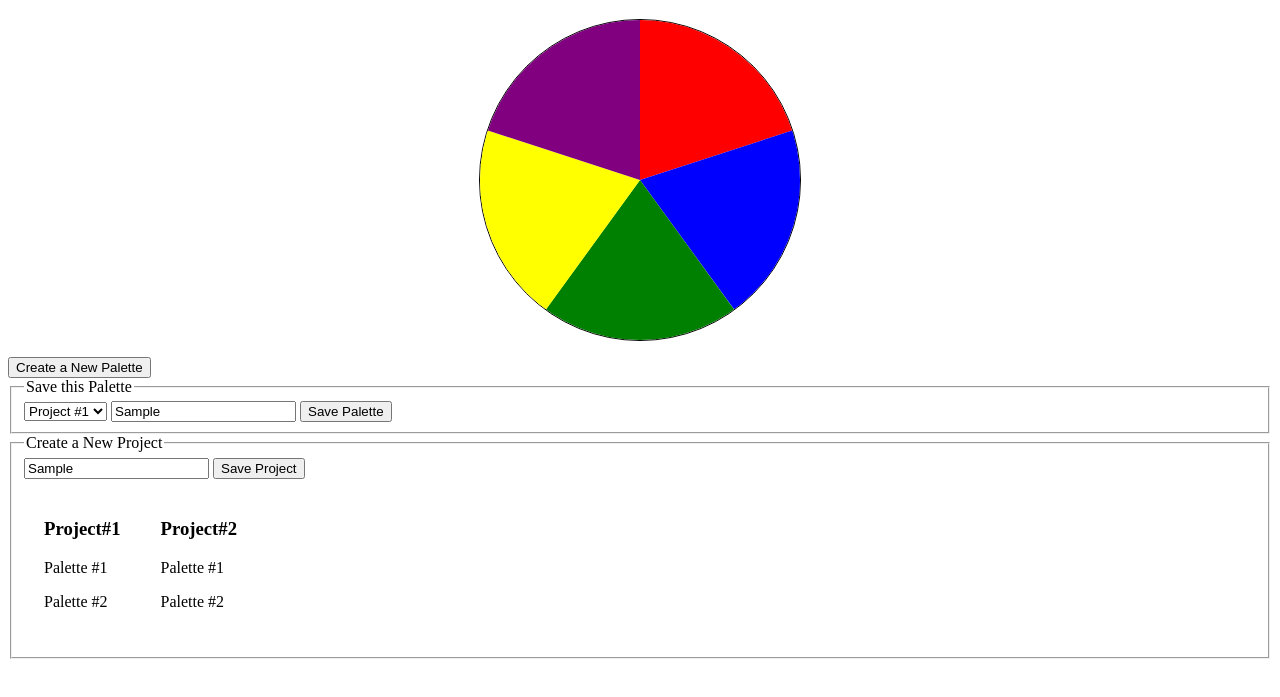
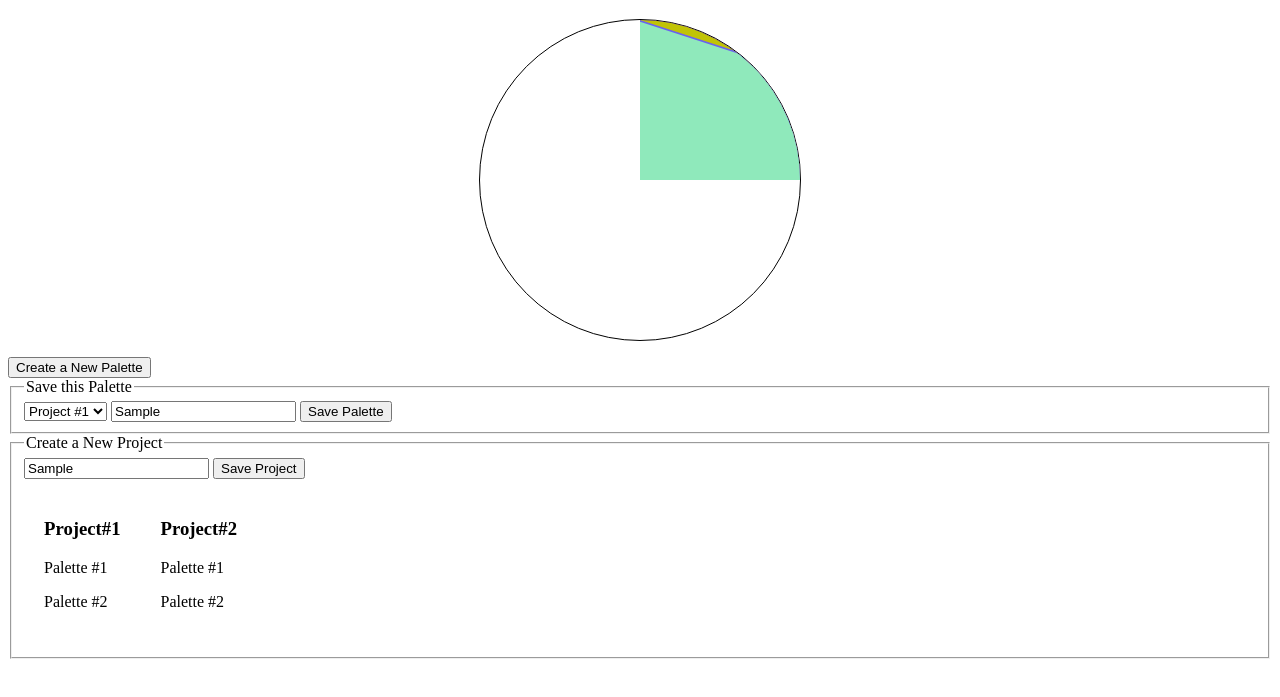
Before and after one commit to Tobin-jn/bouquet-palette, a website: page public/index.html in a window 1280 px wide. Both pictures are taken after typing "Sample", "Sample" into the empty fields and a click on the button "Create a New Palette". Shown: the part 61-758 px from the top of the page. Drawn offline with Linux system fonts and the light colour scheme.

Commit message:
Generate all new colors of color wheel on click

```diff
--- a/public/css/styles.css
+++ b/public/css/styles.css
@@ -35,23 +35,23 @@ li {
   padding-top: 20px;
 }
 
-li:first-child {
+.color1 {
   transform: rotate(0deg) skewY(-18deg);
   background: red;
 }
-li:nth-child(2) {
+.color2 {
   transform: rotate(72deg) skewY(-18deg);
   background: blue;
 }
-li:nth-child(3) {
+.color3 {
   transform: rotate(144deg) skewY(-18deg);
   background: green;
 }
-li:nth-child(4) {
+.color4 {
   transform: rotate(216deg) skewY(-18deg);
   background: yellow;
 }
-li:nth-child(5) {
+.color5 {
   transform: rotate(288deg) skewY(-18deg);
   background: purple;
 }
--- a/public/js/script.js
+++ b/public/js/script.js
@@ -1,6 +1,7 @@
 // const hexCode = require('../utilities/utilities.js');
 
 const $createPalette = $('.create-palette')
+
 
 $createPalette.on('click', generatePalette)
 
@@ -11,15 +12,23 @@ function generatePalette() {
   const codeFour = generateHexCode()
   const codeFive = generateHexCode()
 
-  console.log(codeOne, codeTwo, codeThree, codeFour, codeFive)
-  //create hex code
+  updateColors(codeOne, codeTwo, codeThree, codeFour, codeFive)
 }
 
-//create a hex code at random
-//numbers 0-255
-// ABCDEF
+function updateColors(codeOne, codeTwo, codeThree, codeFour, codeFive) {
 
-  const generateHexCode = () => {
+  $('.color1').css('background', codeOne)
+  $('li:nth-child(2)').css('background', codeTwo)
+  $('.color3').css('background', codeThree)
+  $('.color4').css('background', codeFour)
+  $('.color5').css('background', codeFive)
+}
+
+
+
+
+
+const generateHexCode = () => {
   const hexValues = [0, 1, 2, 3, 4, 5, 6, 7, 8, 9, "a", "b", "c", "d", "e", "f"]
   let hexCode = `#`
   for(let i = 0; i < 6; i++){
```
